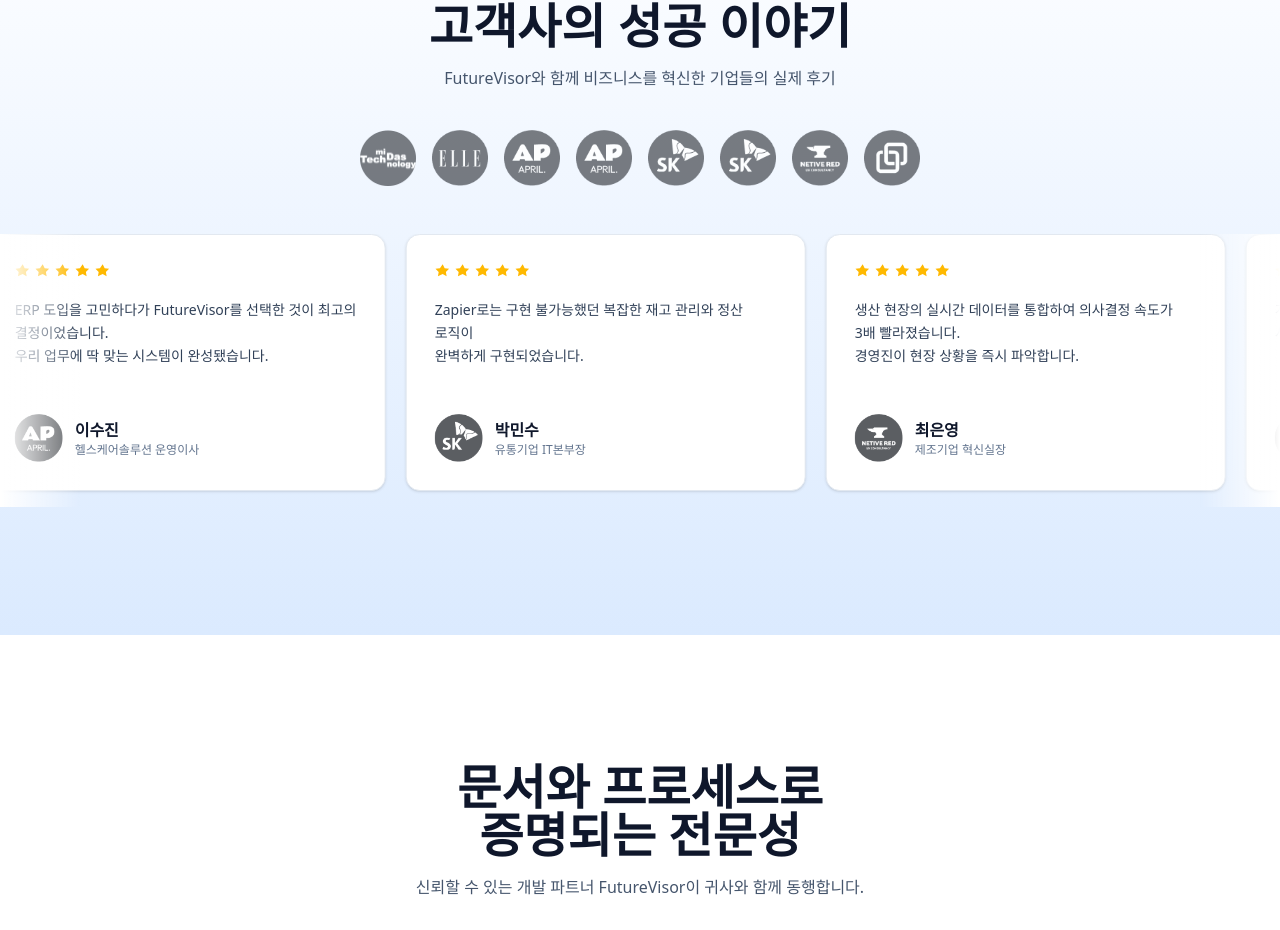
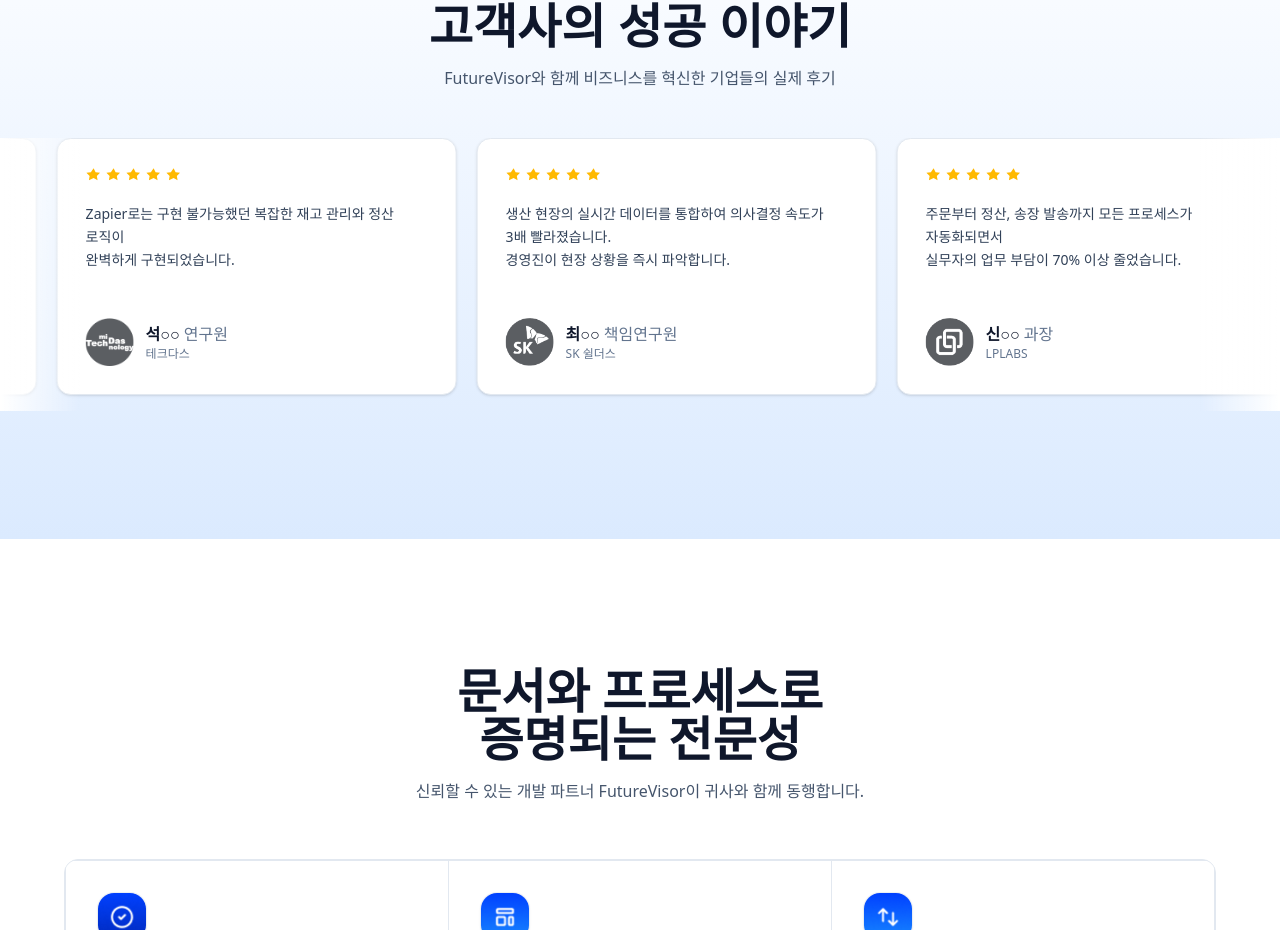
Before and after one commit to ryznsquareHub/FutureVisor, a React (Vite) app: page / in a window 1280 px wide. Shown: the part 8831-9761 px from the top of the page. Built offline with nearby package versions, Linux system fonts and the light colour scheme; a web font is replaced by a local one.

Commit message:
feat: 리뷰 수정

```diff
--- a/src/index.css
+++ b/src/index.css
@@ -47,7 +47,7 @@ main {
 .review-marquee-track {
   display: flex;
   width: max-content;
-  animation: review-marquee 75s linear infinite;
+  animation: review-marquee 37s linear infinite;
 }
 
 .review-marquee-track:hover {
--- a/src/sections/ReviewTrustFaqSection.tsx
+++ b/src/sections/ReviewTrustFaqSection.tsx
@@ -1,29 +1,18 @@
 import { useState, type ReactNode } from 'react'
 
-const reviews: { quote: ReactNode; name: string; role: string; avatar: string }[] = [
+const reviews: { quote: ReactNode; name: string; title: string; role: string; avatar: string }[] = [
   {
     quote: (
       <>
-        주문부터 정산, 송장 발송까지 모든 프로세스가 자동화되면서
+        초기 상담에서 우리의 요구를 정확히 이해하고, 이에 맞춘 최적의 솔루션을 제시해 주었습니다.
         <br />
-        실무자의 업무 부담이 70% 이상 줄었습니다.
+        결과물에 매우 만족하며, 앞으로도 신뢰할 수 있는 퓨처바이저를 선택할 것입니다.
       </>
     ),
-    name: '김준호',
-    role: 'ESP 마케팅 대표',
-    avatar: '/assets/나인테크.png',
-  },
-  {
-    quote: (
-      <>
-        ERP 도입을 고민하다가 FutureVisor를 선택한 것이 최고의 결정이었습니다.
-        <br />
-        우리 업무에 딱 맞는 시스템이 완성됐습니다.
-      </>
-    ),
-    name: '이수진',
-    role: '헬스케어솔루션 운영이사',
-    avatar: '/assets/에이프릴.png',
+    name: '신○○',
+    title: '과장',
+    role: '엘르',
+    avatar: '/assets/엘르.png',
   },
   {
     quote: (
@@ -33,9 +22,10 @@ const reviews: { quote: ReactNode; name: string; role: string; avatar: string }[
         완벽하게 구현되었습니다.
       </>
     ),
-    name: '박민수',
-    role: '유통기업 IT본부장',
-    avatar: '/assets/sk C&C.png',
+    name: '석○○',
+    title: '연구원',
+    role: '테크다스',
+    avatar: '/assets/테크다스.png',
   },
   {
     quote: (
@@ -45,79 +35,21 @@ const reviews: { quote: ReactNode; name: string; role: string; avatar: string }[
         경영진이 현장 상황을 즉시 파악합니다.
       </>
     ),
-    name: '최은영',
-    role: '제조기업 혁신실장',
-    avatar: '/assets/review-profile-5.png',
-  },
-  {
-    quote: (
-      <>
-        개발자 없이도 비즈니스 로직을 빠르게 수정할 수 있어서
-        <br />
-        시장 변화에 민첩하게 대응하고 있습니다.
-      </>
-    ),
-    name: '정태훈',
-    role: '물류 스타트업 CTO',
-    avatar: '/assets/review-profile-5.png',
-  },
-  {
-    quote: (
-      <>
-        고객 문의부터 배송, CS까지 모든 것이 연결되어
-        <br />
-        업무 효율이 비약적으로 향상되었습니다.
-      </>
-    ),
-    name: '강혜진',
-    role: '커머스 기업 COO',
-    avatar: '/assets/review-profile-5.png',
-  },
-  {
-    quote: (
-      <>
-        초기 상담에서 우리의 요구를 정확히 이해하고, 이에 맞춘 최적의 솔루션을 제시해 주었습니다.
-        <br />
-        결과물에 매우 만족하며, 앞으로도 신뢰할 수 있는 퓨처바이저를 선택할 것입니다.
-      </>
-    ),
-    name: '신○○ 팀장',
-    role: '엘르',
-    avatar: '/assets/엘르.png',
-  },
-  {
-    quote: (
-      <>
-        처음 문의 드렸을 때부터 친절하게 상담해주셨고 작업하면서도
-        <br />
-        중간에 확인시켜주고 잘 응대해주셔서 감사합니다. 답장도 매우 빠르구요!
-      </>
-    ),
-    name: '석○○ 연구원',
-    role: '테크다스',
-    avatar: '/assets/테크다스.png',
-  },
-  {
-    quote: (
-      <>
-        굉장히 전문적이고 구조적이며 진심으로 작업을 신경써서 해주시는게 느껴졌습니다.
-        <br />
-        빠른 대처에도 감사드립니다.
-      </>
-    ),
-    name: '최○○ 책임연구원',
-    role: 'SK 쉘더스',
+    name: '최○○',
+    title: '책임연구원',
+    role: 'SK 쉴더스',
     avatar: '/assets/sk 쉴더스.png',
   },
   {
     quote: (
       <>
-        신규 사업 초기라 체계적이지 않은 부분이 컸는데 잘 이끌어 주셔서 감사합니다.
+        주문부터 정산, 송장 발송까지 모든 프로세스가 자동화되면서
         <br />
-        디자인 및 개발까지 원하는 방향으로 잘 나온 것 같습니다.
+        실무자의 업무 부담이 70% 이상 줄었습니다.
       </>
     ),
-    name: '신○○ 이사',
+    name: '신○○',
+    title: '과장',
     role: 'LPLABS',
     avatar: '/assets/lplabs.png',
   },
@@ -129,34 +61,13 @@ const reviews: { quote: ReactNode; name: string; role: string; avatar: string }[
         전문성과 친절한 태도에 즐겁게 마무리 할 수 있었습니다.
       </>
     ),
-    name: '이○○ 수석',
+    name: '이○○',
+    title: '수석',
     role: 'NETIVE RED',
     avatar: '/assets/netivered.png',
   },
-  {
-    quote: (
-      <>
-        처음 상담부터 우리 요구사항을 정확히 파악하고 기술 및 방향을 제안해주셨습니다.
-        <br />
-        지속적인 진행 상황 확인 덕분에 큰 어려움 없이 목표를 달성할 수 있었습니다.
-      </>
-    ),
-    name: '박○○ 대표',
-    role: '비공개',
-    avatar: '/assets/review-profile-5.png',
-  },
 ]
 
-const clientLogos = [
-  { src: '/assets/테크다스.png', alt: '테크다스' },
-  { src: '/assets/엘르.png', alt: '엘르' },
-  { src: '/assets/에이프릴.png', alt: '에이프릴' },
-  { src: '/assets/나인테크.png', alt: '나인테크' },
-  { src: '/assets/sk 쉴더스.png', alt: 'SK 쉴더스' },
-  { src: '/assets/sk C&C.png', alt: 'SK C&C' },
-  { src: '/assets/netivered.png', alt: 'NETIVE RED' },
-  { src: '/assets/lplabs.png', alt: 'LPLABS' },
-]
 
 const trustCards = [
   {
@@ -319,7 +230,10 @@ function ReviewCard({ r }: { r: (typeof reviews)[number] }) {
           decoding="async"
         />
         <div className="min-w-0 text-left">
-          <p className="font-semibold text-slate-900">{r.name}</p>
+          <p className="font-semibold text-slate-900">
+            {r.name}{' '}
+            <span className="font-normal text-slate-500">{r.title}</span>
+          </p>
           <p className="text-xs text-slate-500">{r.role}</p>
         </div>
       </div>
@@ -338,20 +252,6 @@ export function ReviewTrustFaqSection() {
           <p className="mt-4 text-slate-600">
             FutureVisor와 함께 비즈니스를 혁신한 기업들의 실제 후기
           </p>
-        </div>
-        <div className="mt-10 flex flex-wrap items-center justify-center gap-3 px-8 md:gap-4">
-          {clientLogos.map((logo) => (
-            <img
-              key={logo.alt}
-              src={logo.src}
-              alt={logo.alt}
-              width={56}
-              height={56}
-              className="h-14 w-14 object-contain opacity-80 transition hover:opacity-100"
-              loading="lazy"
-              decoding="async"
-            />
-          ))}
         </div>
         <div
           className="relative mt-12 w-full overflow-x-hidden overflow-y-visible pb-4 motion-reduce:overflow-x-auto"
```
Also changed, not shown: public/assets/review-logo-logistics.png (added), public/assets/review-logo-manufacture.png (added).
